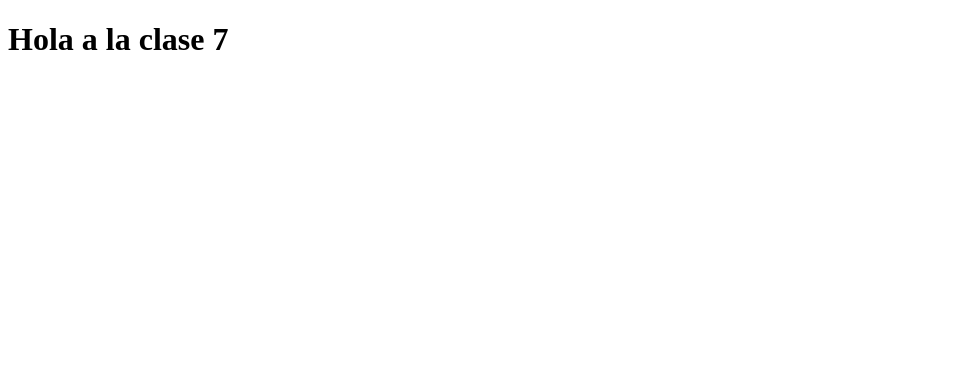
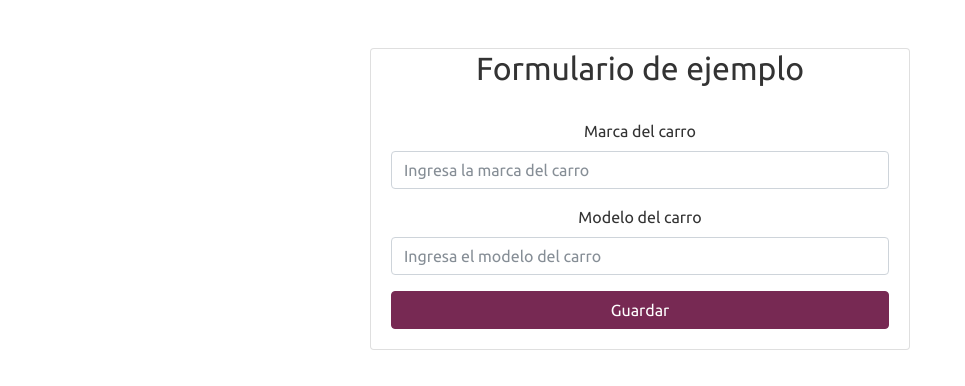
Before and after one commit to Yosoyfr/TALLERES_INTERMEDIAS_1S2021, a plain HTML site: page Clase 7/index.html in a window 1280 px wide. Shown: the whole page, without its empty margins (0-965 px from the left). Drawn offline with nearby package versions, Linux system fonts and the light colour scheme.

Commit message:
[TALLER 7]: Ejemplo practico

```diff
--- /dev/null
+++ b/Clase 7/app.js
@@ -0,0 +1,16 @@
+document.getElementById("form1").addEventListener("submit", registrarCarro);
+
+function registrarCarro(e) {
+  let marca = document.getElementById("marca").value;
+  let modelo = document.getElementById("modelo").value;
+
+  let carro = {
+    marca: marca,
+    modelo: modelo,
+  };
+
+  console.log(carro);
+
+  document.getElementById("form1").reset();
+  e.preventDefault();
+}
--- a/Clase 7/index.html
+++ b/Clase 7/index.html
@@ -4,9 +4,53 @@
     <meta charset="UTF-8" />
     <meta http-equiv="X-UA-Compatible" content="IE=edge" />
     <meta name="viewport" content="width=device-width, initial-scale=1.0" />
-    <title>Document</title>
+    <title>Ejemplo 7</title>
+    <!--BOOTSTRAP-->
+    <link
+      rel="stylesheet"
+      href="https://bootswatch.com/4/united/bootstrap.min.css"
+    />
   </head>
   <body>
-    <h1>Hola a la clase 7</h1>
+    <div class="container mt-5">
+      <div class="row justify-content-center">
+        <div class="col-6">
+          <div class="card text-center">
+            <h2 class="card-title">Formulario de ejemplo</h2>
+            <div class="card-body">
+              <form id="form1">
+                <!--MARCA-->
+                <div class="form-group">
+                  <label for="marca">Marca del carro</label>
+                  <input
+                    type="text"
+                    placeholder="Ingresa la marca del carro"
+                    class="form-control"
+                    id="marca"
+                  />
+                </div>
+                <!--MODELO-->
+                <div class="form-group">
+                  <label for="modelo">Modelo del carro</label>
+                  <input
+                    type="text"
+                    placeholder="Ingresa el modelo del carro"
+                    class="form-control"
+                    id="modelo"
+                  />
+                </div>
+                <!--BUTTON-->
+                <button class="btn btn-dark btn-block" type="submit">
+                  Guardar
+                </button>
+              </form>
+            </div>
+          </div>
+        </div>
+      </div>
+    </div>
+
+    <!--SCRIPTS-->
+    <script src="app.js"></script>
   </body>
 </html>
```
